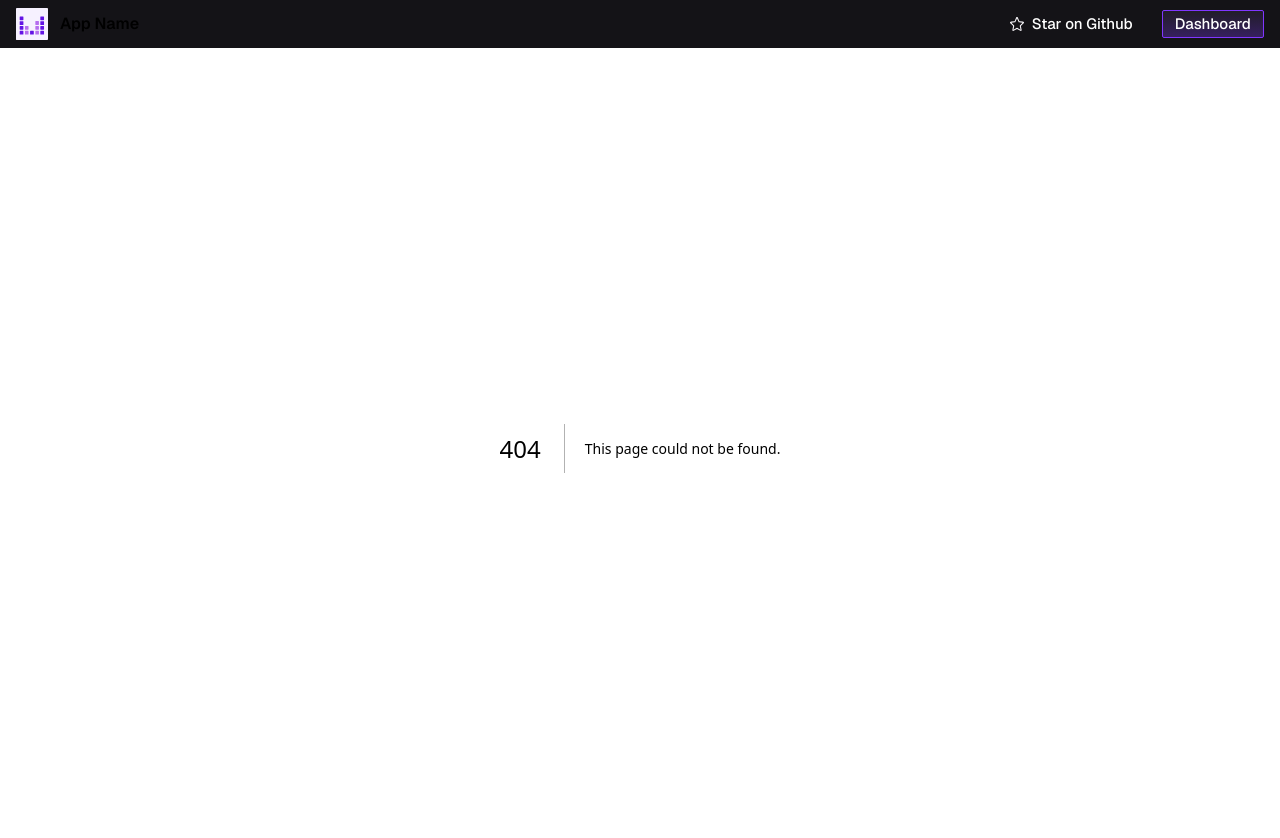
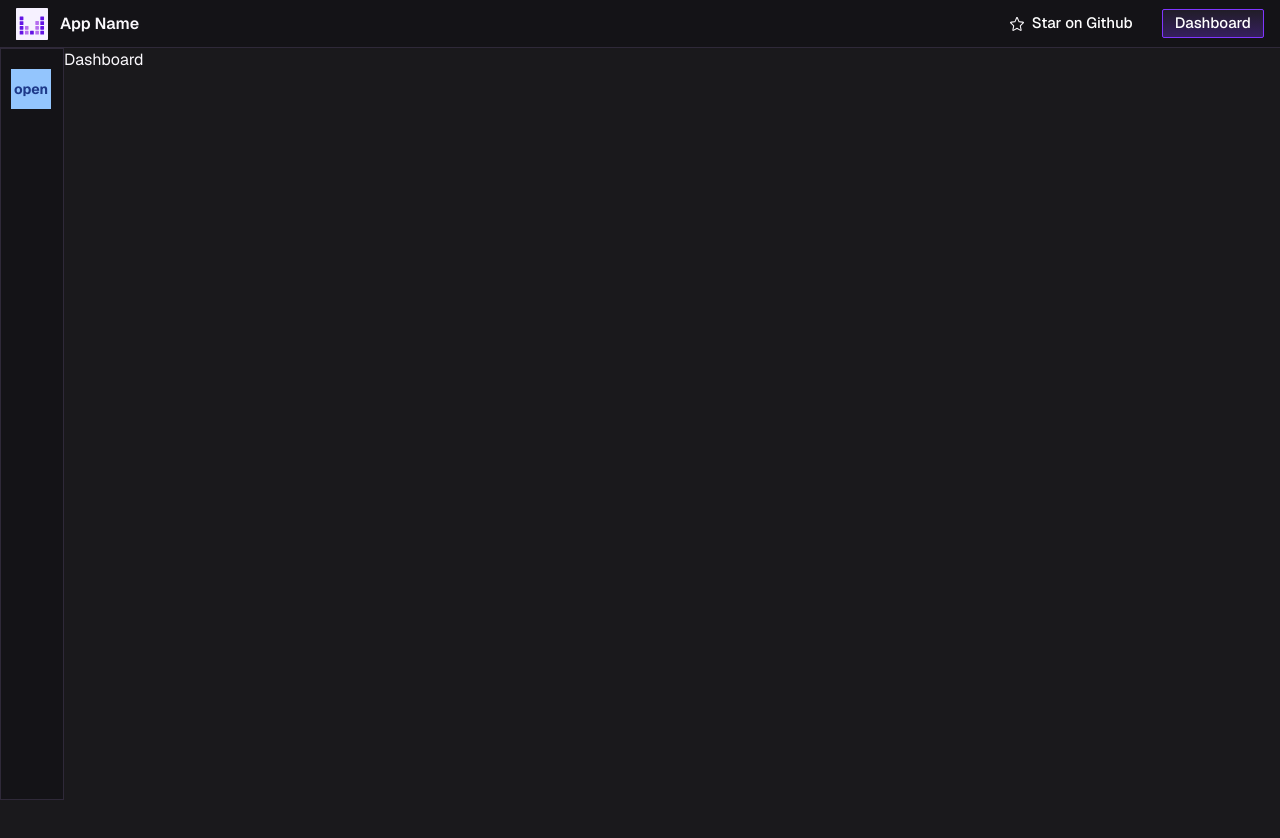
Before and after one commit to TejasBhovad/soundboard, a Next.js app: page /dashboard in a window 1280 px wide. Before the commit this address had no page. Shown: the top 838 px of the page. After the commit the page ends 800 px from the top, so only its background shows below. Built offline with nearby package versions, Linux system fonts and the light colour scheme.

Commit message:
📁 Added sidebar

```diff
--- a/app/components/Navbar.jsx
+++ b/app/components/Navbar.jsx
@@ -5,7 +5,7 @@ import Link from "next/link";
 
 const Navbar = () => {
   return (
-    <nav className="bg-secondary h-12 flex items-center px-4 justify-between absolute w-full">
+    <nav className="bg-secondary h-12 flex items-center px-4 justify-between absolute w-full border-b-[1px] border-utility">
       <Link href="/">
         <div className="flex gap-3 items-center">
           <Logo />
--- /dev/null
+++ b/app/components/Sidebar.jsx
@@ -0,0 +1,67 @@
+"use client";
+import { useState, useEffect } from "react";
+
+const Sidebar = () => {
+  const [isSidebarOpen, setIsSidebarOpen] = useState(false);
+  const [isTextVisible, setIsTextVisible] = useState(false);
+  const [isMounted, setIsMounted] = useState(false);
+
+  useEffect(() => {
+    setIsMounted(true);
+    if (typeof window !== "undefined") {
+      setIsSidebarOpen(localStorage.getItem("sidebarState") === "open");
+    }
+  }, []);
+
+  const toggleSidebar = () => {
+    const newState = !isSidebarOpen;
+    setIsSidebarOpen(newState);
+    if (typeof window !== "undefined") {
+      localStorage.setItem("sidebarState", newState ? "open" : "closed");
+    }
+  };
+
+  useEffect(() => {
+    if (!isMounted) return;
+    if (typeof window !== "undefined") {
+      const storedState = localStorage.getItem("sidebarState");
+      setIsSidebarOpen(storedState === "closed");
+    }
+  }, []);
+
+  useEffect(() => {
+    if (isSidebarOpen) {
+      const timer = setTimeout(() => {
+        setIsTextVisible(true);
+      }, 100); // Adjust delay as needed
+      return () => clearTimeout(timer);
+    } else {
+      setIsTextVisible(false);
+    }
+  }, [isSidebarOpen]);
+
+  return (
+    <div
+      className={`bg-secondary text-white h-full border-[1px] border-utility flex py-4 ${
+        isSidebarOpen ? "w-48 px-2" : "w-16 px-2.5"
+      } transition-all`}
+    >
+      <div className="collapse-btn w-full flex h-12 gap-3 items-center">
+        <button className="w-10 h-10 bg-blue-300" onClick={toggleSidebar}>
+          {/* state of sidebar text */}
+          <span className="text-sm text-blue-900 font-bold">
+            {" "}
+            {isSidebarOpen ? "close" : "open"}
+          </span>
+        </button>
+        {isTextVisible && (
+          <div className="flex items-center h-full font-semibold text-md">
+            Your Boards
+          </div>
+        )}
+      </div>
+    </div>
+  );
+};
+
+export default Sidebar;
--- /dev/null
+++ b/app/dashboard/layout.jsx
@@ -0,0 +1,11 @@
+import Sidebar from "@/app/components/Sidebar.jsx";
+const layout = ({ children }) => {
+  return (
+    <div className="flex w-full h-full">
+      <Sidebar />
+      {children}
+    </div>
+  );
+};
+
+export default layout;
--- a/app/new/page.jsx
+++ b/app/dashboard/page.jsx
@@ -1,5 +1,5 @@
 function page() {
-  return <div>page</div>;
+  return <div>Dashboard</div>;
 }
 
 export default page;
--- a/app/new/hello/layout.jsx
+++ /dev/null
@@ -1,12 +0,0 @@
-import { GeistSans } from "geist/font";
-
-const layout = ({ children }) => {
-  return (
-    <>
-      <h1>hello</h1>
-      {children}
-    </>
-  );
-};
-
-export default layout;
--- a/app/new/hello/page.jsx
+++ /dev/null
@@ -1,5 +0,0 @@
-function page() {
-  return <div>page hello</div>;
-}
-
-export default page;
--- a/app/new/layout.jsx
+++ /dev/null
@@ -1,12 +0,0 @@
-import { GeistSans } from "geist/font";
-
-const layout = ({ children }) => {
-  return (
-    <>
-      <p>layout new</p>
-      {children}
-    </>
-  );
-};
-
-export default layout;
--- a/tailwind.config.js
+++ b/tailwind.config.js
@@ -60,6 +60,7 @@ module.exports = {
         logoSecondary: "#B56DEE",
         logoGradientLight: "#361F5F",
         logoGradientDark: "#8036FF",
+        utility: "#2F2939",
       },
       borderRadius: {
         lg: "var(--radius)",
```
